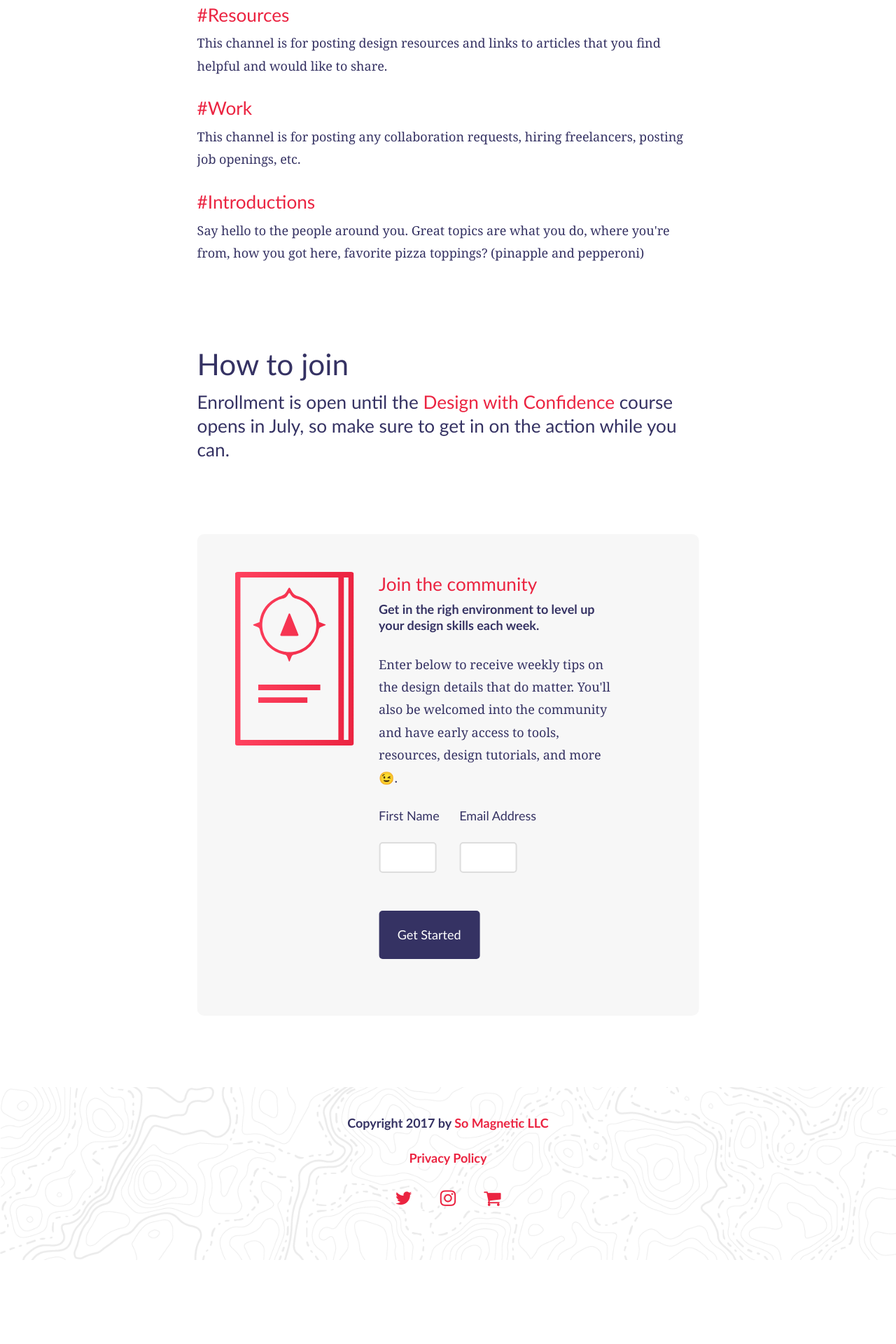
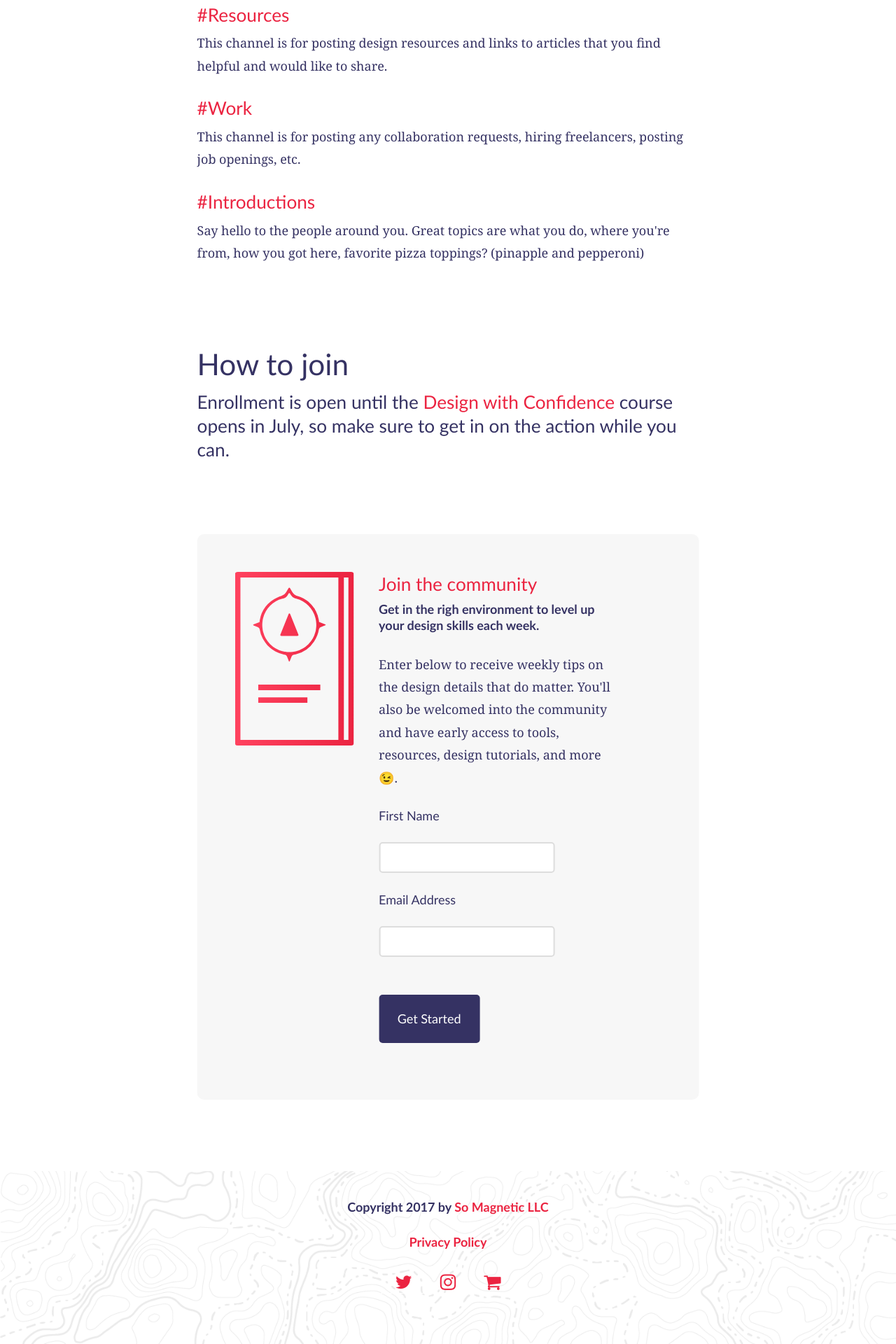
Before and after one commit to compassofdesign/site, a Jekyll site: the page built from community/index.html, in a window 1280 px wide. Shown: the part 1469-3389 px from the top of the page at 70% size. Built offline with Jekyll 4.4.1, drawn with Linux system fonts in a browser that asks for light colours; nearby versions of some CDN libraries; before the commit the page ends 3269 px from its top, so only the background shows below that.

Commit message:
changed the form again to make the fieldgroup easier to fill in

```diff
--- a/css/4-exceptions/_media.sass
+++ b/css/4-exceptions/_media.sass
@@ -85,7 +85,7 @@
     padding: 3em
     .mc-field-group
       display: inline-block
-      width: 33%
+      width: 100%
   .article
     width: 75%
     max-width: 960px
--- a/css/master.css
+++ b/css/master.css
@@ -711,7 +711,7 @@ input[data-continue="true"]:checked ~ nav ul li.hidden {
     padding: 3em; }
     form#mc-embedded-subscribe-form .mc-field-group {
       display: inline-block;
-      width: 33%; }
+      width: 100%; }
 
   .article {
     width: 75%;
```
Also changed, not shown: 1 other file.
